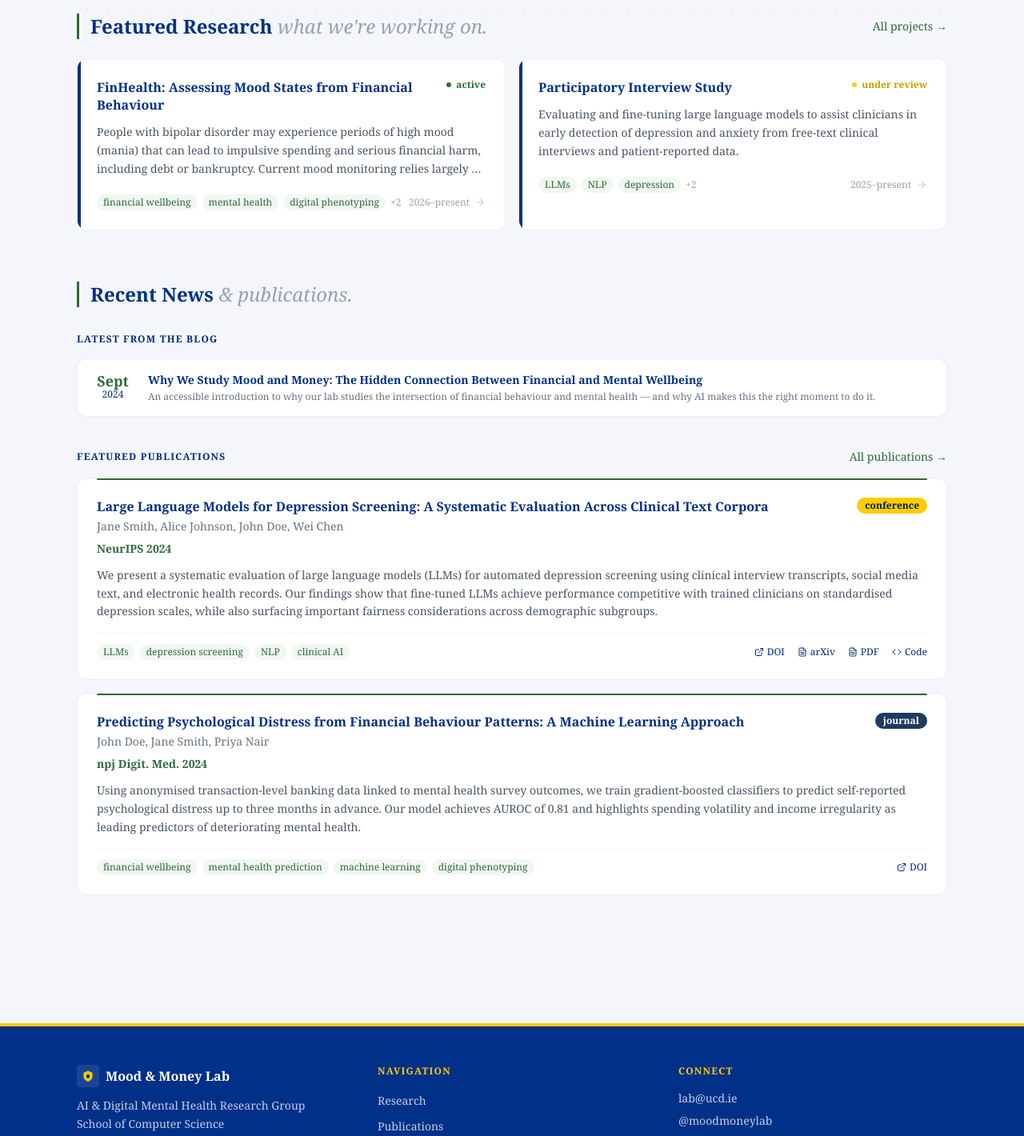
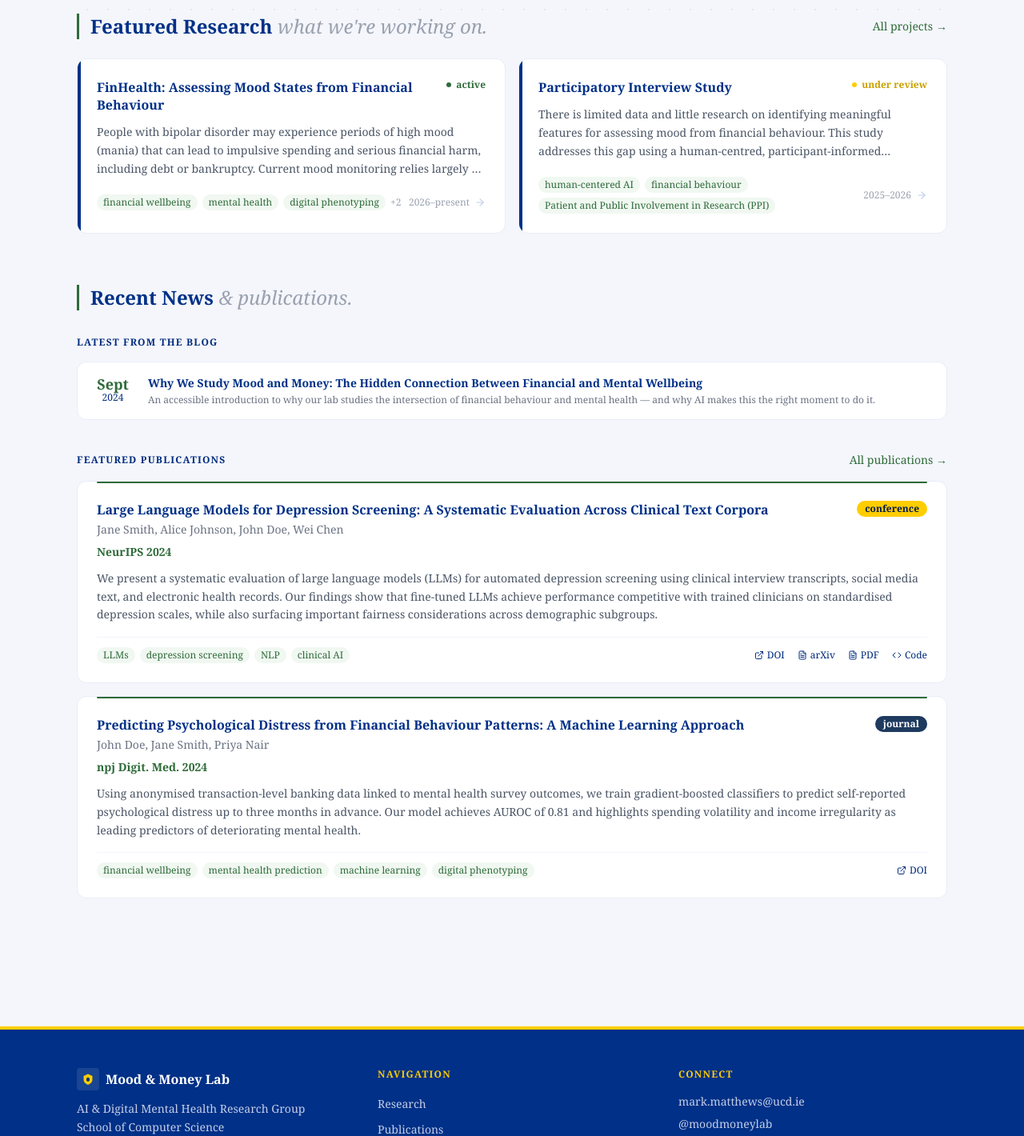
Before and after one commit to darasiemi/MoodMoney, a Next.js app: page / in a window 1280 px wide. Shown: the part 820-2240 px from the top of the page at 80% size. Built offline with nearby package versions, Linux system fonts and the light colour scheme.

Commit message:
updated research project descriptions

```diff
--- a/app/contact/page.tsx
+++ b/app/contact/page.tsx
@@ -47,10 +47,10 @@ export default function ContactPage() {
             <div className="flex items-center gap-3">
               <Mail size={18} className="shrink-0 text-ucd-navy dark:text-ucd-gold" />
               <a
-                href="mailto:lab@ucd.ie"
+                href="mailto:mark.matthews@ucd.ie"
                 className="text-sm text-gray-600 dark:text-gray-400 hover:text-ucd-navy dark:hover:text-ucd-gold transition-colors"
               >
-                lab@ucd.ie
+                mark.matthews@ucd.ie
               </a>
             </div>
 
--- a/app/research/page.tsx
+++ b/app/research/page.tsx
@@ -21,7 +21,7 @@ export default function ResearchPage() {
         <span className="font-normal italic text-gray-400 dark:text-gray-500">at the mind–money intersection.</span>
       </h1>
       <p className="text-lg text-gray-600 dark:text-gray-400 mb-10 max-w-2xl">
-        Our research combines machine learning, NLP, and behavioural science to
+        Our research combines machine learning and behavioural science to
         address the mental health crisis — with a particular focus on the
         financial dimensions of psychological wellbeing.
       </p>
--- a/components/layout/Footer.tsx
+++ b/components/layout/Footer.tsx
@@ -62,10 +62,10 @@ export function Footer() {
             <ul className="space-y-2 text-sm text-ucd-navy-200">
               <li>
                 <a
-                  href="mailto:lab@ucd.ie"
+                  href="mailto:mark.matthews@ucd.ie"
                   className="hover:text-ucd-gold transition-colors"
                 >
-                  lab@ucd.ie
+                  mark.matthews@ucd.ie
                 </a>
               </li>
               <li>
--- a/content/projects/llm-mental-health-screening.mdx
+++ /dev/null
@@ -1,53 +0,0 @@
----
-title: "Participatory Interview Study"
-slug: "llm-mental-health-screening"
-description: "Evaluating and fine-tuning large language models to assist clinicians in early detection of depression and anxiety from free-text clinical interviews and patient-reported data."
-status: "under review"
-startYear: 2025
-tags: ["LLMs", "NLP", "depression", "clinical AI", "early detection"]
-image: "/images/projects/llm-screening.jpg"
-featured: true
-collaborators: ["NHS Digital Mental Health Unit", "King's College London"]
-funding: "Wellcome Trust Digital Mental Health Award (2023–2026)"
----
-
-## Overview
-
-Mental health conditions affect one in four people over their lifetime, yet the average time between symptom onset and clinical diagnosis exceeds **eleven years**. Reducing this gap is a central challenge in psychiatry — and one where AI can play a meaningful role.
-
-This project investigates whether large language models (LLMs) can reliably assist clinicians in identifying depression and anxiety from unstructured text: clinical interview transcripts, electronic health records (EHRs), and patient-written self-reports.
-
-## Research Questions
-
-1. **Accuracy**: Can fine-tuned LLMs match or exceed PHQ-9 / GAD-7 agreement with clinician-rated diagnosis?
-2. **Fairness**: Do models perform equitably across gender, age, ethnicity, and socioeconomic background?
-3. **Explainability**: Can we generate clinician-interpretable rationales alongside model predictions?
-4. **Safety**: Under what conditions should LLM-based screening be trusted versus escalated to human review?
-
-## Methodology
-
-We work with three data sources under appropriate ethical approvals:
-
-- **MIMIC-IV**: De-identified clinical notes from Beth Israel Deaconess Medical Center
-- **DepSeverity**: Social media text labelled against clinician ratings
-- **MOSAIC**: A novel multi-modal dataset we are co-constructing with NHS partners, linking GP consultation transcripts to longitudinal mental health outcomes
-
-Models evaluated include GPT-4o, Llama 3, Mistral 7B, and a purpose-built **ClinPsych-BERT** fine-tuned on psychiatric text.
-
-We use a **fairness-constrained training** objective that penalises performance disparities across demographic subgroups, and evaluate explainability using SHAP-based attention visualisation.
-
-## Key Findings So Far
-
-- Fine-tuned LLMs achieve **AUROC 0.88** on depression detection from GP notes, versus 0.74 for zero-shot GPT-4o
-- **Significant performance gaps** observed across ethnicity groups; mitigation through fairness-aware fine-tuning reduces this by ~40%
-- Clinicians rated model-generated explanations as "useful" or "very useful" in 72% of cases in a pilot usability study
-
-## Outputs
-
-- NeurIPS 2024 paper (see Publications)
-- Open-source fine-tuning pipeline on GitHub
-- ClinPsych-BERT model weights available on Hugging Face
-
-## Collaborators
-
-This work is conducted in partnership with the **NHS Digital Mental Health Unit** and **King's College London Department of Psychiatry**.
--- /dev/null
+++ b/content/projects/participatory-study.mdx
@@ -0,0 +1,30 @@
+---
+title: "Participatory Interview Study"
+slug: "llm-mental-health-screening"
+description: "There is limited data and little research on identifying meaningful features for assessing mood from financial behaviour. This study addresses this gap using a human-centred, participant-informed approach that captures insights beyond those typically identified by clinical experts, while accounting for differences across geoeconomic regions to ensure broader applicability."
+status: "under review"
+startYear: 2025
+endYear: 2026
+tags: ["human-centered AI", "financial behaviour", "Patient and Public Involvement in Research (PPI)"]
+image: "/images/projects/llm-screening.jpg"
+featured: true
+funding: ["Research Ireland", "Health Rhythms Inc."]
+---
+
+## Overview
+
+This study explores how financial behaviour changes during mood episodes in people with bipolar disorder, with a focus on impulsive and excessive spending during manic or hypomanic states. While prior research suggests a link between mood and spending, there is limited quantitative understanding of this relationship. The study adopts a human-centred, public and patient involvement (PPI) approach to identify which financial behaviours and data features are most relevant for modelling mental health, while also considering privacy and acceptability. It further examines participants’ views on sharing financial data and their willingness to adopt tools that use such data to predict relapse.
+
+The key research questions are:
+
+- What financial behaviours characterise mood episodes in bipolar disorder?
+- Which data features and levels of granularity are appropriate and acceptable for modelling these behaviours? and
+- What factors influence participants’ willingness to share financial data and use predictive tools? Findings from this interview-based pilot (N = 15–25) will inform the design of a future study assessing the feasibility of modelling mental health using objective financial data.
+
+## Collaborators
+
+This work is conducted in partnership with the **Aware**, **Shine Ireland**, and **Mentally Aware Nigeria Initiative (MANI)**.
+
+## Outputs
+
+The study is under review in a reputable journal
```
